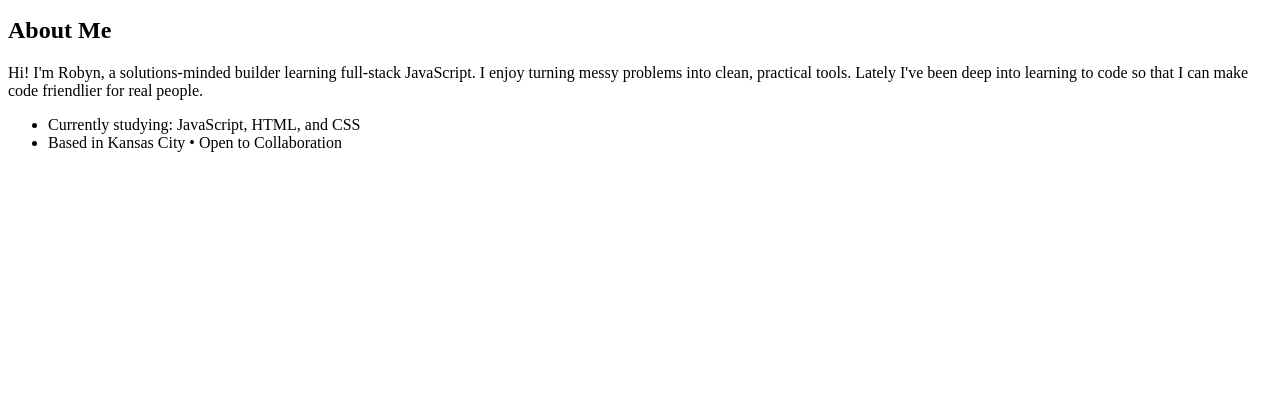
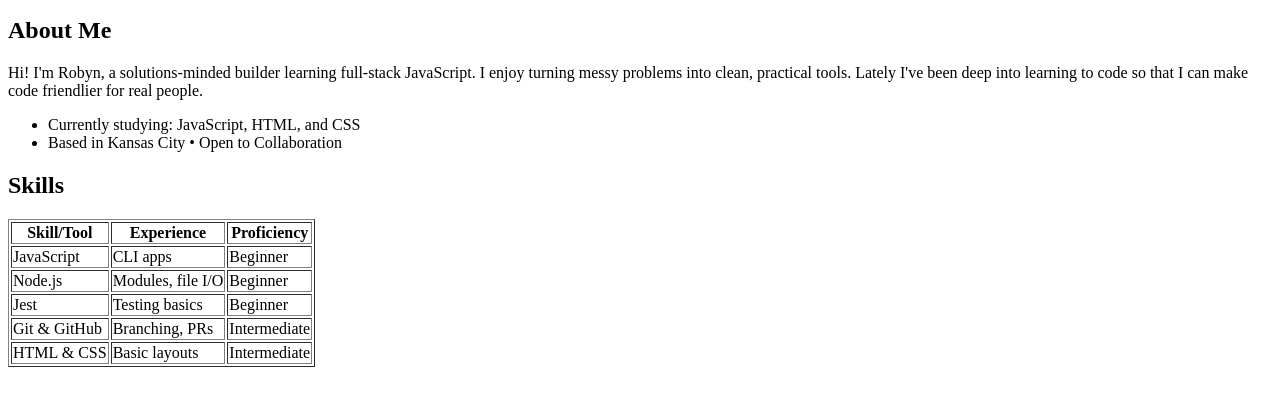
Before and after one commit to RobynAsh/practice-portfolio-page-Robyn-Ashauer, a plain HTML site: page practice-portfolio/index.html in a window 1280 px wide. Shown: the part 87-490 px from the top of the page. Drawn offline with Linux system fonts and the light colour scheme.

Commit message:
Skills/Table completed

```diff
--- a/practice-portfolio/index.html
+++ b/practice-portfolio/index.html
@@ -22,4 +22,41 @@
         <li>Based in Kansas City • Open to Collaboration</li>
         </ul>
     </section>
+
+    <section>
+        <h2>Skills</h2>
+        <table border="1">
+            <tr>
+                <th>Skill/Tool</th>
+                <th>Experience</th>
+                <th>Proficiency</th>
+            </tr>
+            <tr>
+                <td>JavaScript</td>
+                <td>CLI apps</td>
+                <td>Beginner</td>
+            </tr>
+            <tr>
+                <td>Node.js</td>
+                <td>Modules, file I/O</td>
+                <td>Beginner</td>
+            </tr>
+            <tr>
+                <td>Jest</td>
+                <td>Testing basics</td>
+                <td>Beginner</td>
+            </tr>
+            <tr>
+                <td>Git & GitHub</td>
+                <td>Branching, PRs</td>
+                <td>Intermediate</td>
+            </tr>
+            <tr>
+                <td>HTML & CSS</td>
+                <td>Basic layouts</td>
+                <td>Intermediate</td>
+            </tr>
+        </table>
+    </section>
+
 </body>
```
